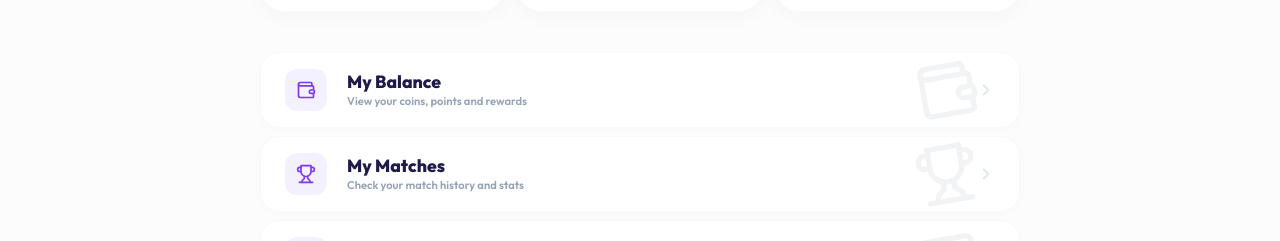
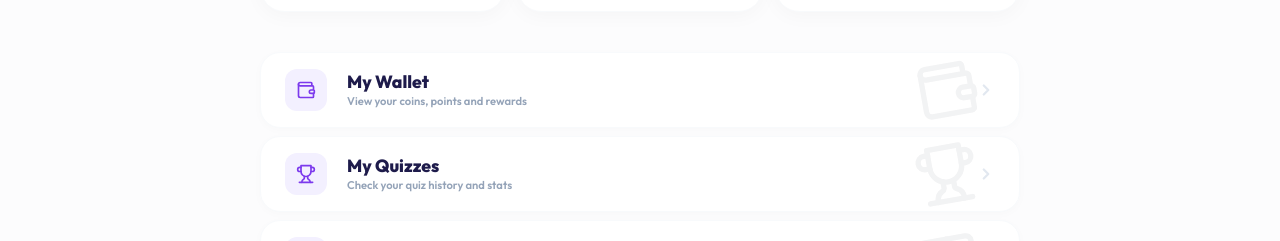
Before and after one commit to Divya147940/play-11, a React (Vite) app in the folder frontend/: page /profile in a window 1280 px wide. Shown: the part 311-552 px from the top of the page. Built offline with nearby package versions, Linux system fonts and the light colour scheme; the HTML template or start-up script is replaced by a standard one.

Commit message:
UI: Renamed profile menu items to My Wallet and My Quizzes

```diff
--- a/frontend/src/pages/ProfilePage.jsx
+++ b/frontend/src/pages/ProfilePage.jsx
@@ -47,15 +47,15 @@ const ProfilePage = () => {
   const menuItems = [
     {
       icon: <Wallet size={20} />,
-      title: 'My Balance',
+      title: 'My Wallet',
       subtext: 'View your coins, points and rewards',
       onClick: () => navigate('/balance'),
       bgIcon: <Wallet size={64} style={{ opacity: 0.05, position: 'absolute', right: '40px', transform: 'rotate(-10deg)' }} />
     },
     {
       icon: <Trophy size={20} />,
-      title: 'My Matches',
-      subtext: 'Check your match history and stats',
+      title: 'My Quizzes',
+      subtext: 'Check your quiz history and stats',
       onClick: () => navigate('/history'),
       bgIcon: <Trophy size={64} style={{ opacity: 0.05, position: 'absolute', right: '40px', transform: 'rotate(-10deg)' }} />
     },
```
